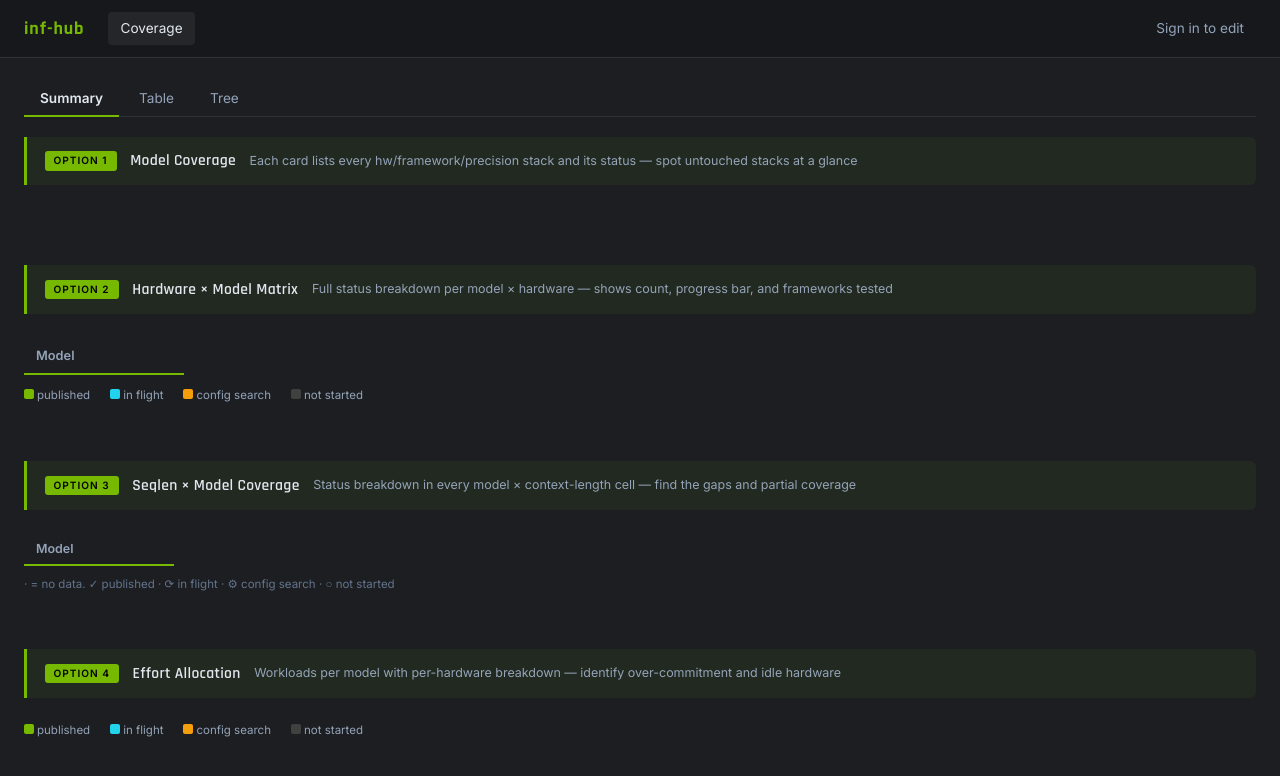
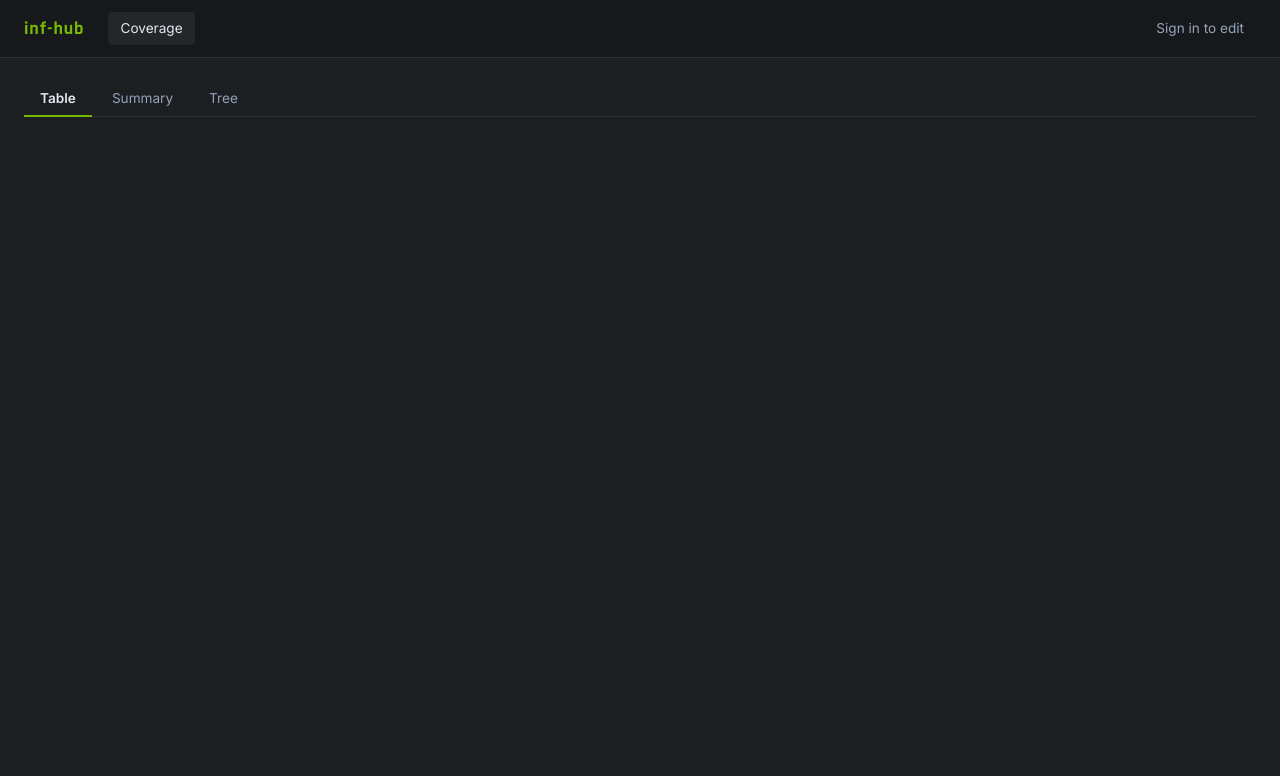
Before and after one commit to emily-potyraj/inf-hub, a FastAPI app: page / in a window 1280 px wide. Shown: the top 776 px of the page. Run offline with FastAPI, Linux system fonts and the light colour scheme; data that the repository does not hold is empty; parts of the project's set-up code (start-up, migrations or seed data) failed here and were passed over.

Commit message:
Add last_run_date column to workloads and Table tab

```diff
--- a/app/main.py
+++ b/app/main.py
@@ -22,6 +22,7 @@ from app.routers import workloads as workloads_router, configs, team, auth_route
 from app.routers import breadth_studies as breadth_studies_router
 from app.routers import devzone as devzone_router
 from app.routers import sentinel as sentinel_router
+from app.routers import requests as requests_router
 from app.routers.workloads import _to_row
 
 app = FastAPI(title="inf-hub")
@@ -69,6 +70,7 @@ app.include_router(auth_router.router)
 app.include_router(breadth_studies_router.router)
 app.include_router(devzone_router.router)
 app.include_router(sentinel_router.router)
+app.include_router(requests_router.router)
 
 _scheduler = BackgroundScheduler(daemon=True)
 
@@ -141,6 +143,7 @@ def index(
     model: str = None,
     hardware: str = None,
     status: str = None,
+    pic: str = None,
     q: str = None,
     db: Session = Depends(get_db),
     user=Depends(get_current_user),
@@ -155,6 +158,7 @@ def index(
         "precision": sorted(set(r.precision for r in all_rows if r.precision)),
         "scenario": sorted(set(r.scenario for r in all_rows if r.scenario)),
         "seqlens": sorted(set(r.seqlens for r in all_rows if r.seqlens)),
+        "pic": sorted(set(r.pic for r in all_rows if r.pic)),
     }
 
     # Apply filters
@@ -165,6 +169,8 @@ def index(
         rows = [r for r in rows if r.hardware == hardware]
     if status:
         rows = [r for r in rows if r.status == status]
+    if pic:
+        rows = [r for r in rows if r.pic == pic]
     if q:
         q_lower = q.lower()
         rows = [r for r in rows if any(
@@ -197,7 +203,7 @@ def index(
         "scenario": r.scenario, "seqlens": r.seqlens,
         "status": r.status, "pic": r.pic, "priority": r.priority,
         "nv_tps": r.nv_tps, "amd_tps": r.amd_tps, "gap_pct": r.gap_pct,
-        "notes": r.notes,
+        "notes": r.notes, "last_run_date": r.last_run_date,
     } for r in rows_sorted])
 
     stats = {
@@ -212,7 +218,7 @@ def index(
         "request": request,
         "tree": tree,
         "filter_options": filter_options,
-        "filters": {"model": model, "hardware": hardware, "status": status, "q": q},
+        "filters": {"model": model, "hardware": hardware, "status": status, "pic": pic, "q": q},
         "stats": stats,
         "rows_json": rows_json,
         "user": user,
--- a/app/models.py
+++ b/app/models.py
@@ -47,6 +47,7 @@ class Workload(Base):
     notes = Column(Text)
     work_type = Column(Text)   # nullable; 'tune' | 'breadth_test'
     study_id  = Column(Text)   # nullable; FK to breadth_studies.id (app-enforced)
+    last_run_date = Column(DateTime)
     created_at = Column(DateTime, default=_now)
     last_updated = Column(DateTime, default=_now, onupdate=_now)
 
--- a/app/routers/workloads.py
+++ b/app/routers/workloads.py
@@ -56,6 +56,7 @@ def _to_row(w: Workload) -> WorkloadRow:
     d["gap_pct"] = _compute_gap(w.nv_tps, w.amd_tps)
     if w.last_updated:
         d["last_updated"] = w.last_updated.isoformat()
+    d["last_run_date"] = w.last_run_date.isoformat() if w.last_run_date else None
     d["amd_tps_source"] = w.amd_tps_source
     d["amd_tps_sentinel_value"] = w.amd_tps_sentinel_value
     d["amd_tps_synced_at"] = w.amd_tps_synced_at.isoformat() if w.amd_tps_synced_at else None
--- a/app/schemas.py
+++ b/app/schemas.py
@@ -57,6 +57,7 @@ class WorkloadRow(BaseModel):
     sentinel_summary:       Optional[str]   = None
     sentinel_image_url:     Optional[str]   = None
     sentinel_synced_at:     Optional[str]   = None  # ISO string
+    last_run_date:          Optional[str]   = None  # ISO string
     last_updated: Optional[str]
 
     model_config = {"from_attributes": True}
--- a/app/templates/index.html
+++ b/app/templates/index.html
@@ -4,13 +4,13 @@
 
 {# ── Tab switcher ── #}
 <div class="flex gap-1 mb-5" style="border-bottom:1px solid var(--border);padding-bottom:0">
+  <button id="tab-btn-table" onclick="switchTab('table')"
+          style="padding:6px 16px;border:none;border-bottom:2px solid var(--green);background:transparent;color:var(--text);font-size:0.85rem;font-weight:600;cursor:pointer;margin-bottom:-1px">
+    Table
+  </button>
   <button id="tab-btn-summary" onclick="switchTab('summary')"
-          style="padding:6px 16px;border:none;border-bottom:2px solid var(--green);background:transparent;color:var(--text);font-size:0.85rem;font-weight:600;cursor:pointer;margin-bottom:-1px">
+          style="padding:6px 16px;border:none;border-bottom:2px solid transparent;background:transparent;color:var(--text-muted);font-size:0.85rem;cursor:pointer;margin-bottom:-1px">
     Summary
-  </button>
-  <button id="tab-btn-table" onclick="switchTab('table')"
-          style="padding:6px 16px;border:none;border-bottom:2px solid transparent;background:transparent;color:var(--text-muted);font-size:0.85rem;cursor:pointer;margin-bottom:-1px">
-    Table
   </button>
   <button id="tab-btn-tree" onclick="switchTab('tree')"
           style="padding:6px 16px;border:none;border-bottom:2px solid transparent;background:transparent;color:var(--text-muted);font-size:0.85rem;cursor:pointer;margin-bottom:-1px">
@@ -185,12 +185,12 @@
 </div>{# end tab-tree #}
 
 {# ── Summary tab ── #}
-<div id="tab-summary">
+<div id="tab-summary" style="display:none">
   <div id="summary-content"></div>
 </div>
 
 {# ── Table tab ── #}
-<div id="tab-table" style="display:none">
+<div id="tab-table">
   <div id="table-content"></div>
 </div>
 
@@ -215,7 +215,7 @@ function switchTab(tab) {
   if (tab === 'table'   && !_tableBuilt)   { buildTable();   _tableBuilt   = true; }
 }
 // Summary is the default tab — build it on load
-switchTab('summary');
+switchTab('table');
 
 // ── Excel-style table ──
 var _tableRows = null;
@@ -233,9 +233,10 @@ var _tableCols = [
   {key:'status',    label:'Status'},
   {key:'pic',       label:'PIC'},
   {key:'priority',  label:'Priority'},
-  {key:'nv_tps',    label:'NV TPS'},
-  {key:'amd_tps',   label:'AMD TPS'},
-  {key:'gap_pct',   label:'Gap %'},
+  {key:'nv_tps',        label:'NV TPS'},
+  {key:'amd_tps',       label:'AMD TPS'},
+  {key:'gap_pct',       label:'Gap %'},
+  {key:'last_run_date', label:'Date last run'},
 ];
 
 function buildTable() {
@@ -442,60 +443,10 @@ function buildSummary() {
   }
 
   // ─────────────────────────────────────────────────
-  // OPTION 1: Model Coverage Scorecards
+  // OPTION 1: Hardware × Model Matrix
   // ─────────────────────────────────────────────────
-  html += _sectionHdr(1, 'Model Coverage', 'Each card lists every hw/framework/precision stack and its status — spot untouched stacks at a glance');
-
-  html += '<div style="display:flex;flex-wrap:wrap;gap:0.75rem">';
-  models.forEach(function(m) {
-    var mr = modelRows[m] || [];
-    var total = mr.length;
-    var sc = _statusCounts(mr);
-    var allDone = sc.pub === total;
-    var cardBorder = allDone ? C_PUB : sc.ns === total ? '#333' : 'var(--border)';
-
-    // Group by hw · fw · precision
-    var stackMap = {};
-    mr.forEach(function(r) {
-      var key = [r.hardware||'?', r.framework||'?', r.precision||'?'].join(' · ');
-      if (!stackMap[key]) stackMap[key] = [];
-      stackMap[key].push(r);
-    });
-
-    var stackLines = Object.keys(stackMap).map(function(key) {
-      var sr = stackMap[key];
-      var best = _bestStatus(sr);
-      var icon = best==='pub'?'✓' : best==='fly'?'⟳' : best==='cfg'?'⚙' : '○';
-      var ic   = best==='pub'?C_PUB : best==='fly'?CT_FLY : best==='cfg'?CT_CFG : '#3a3a3a';
-      // Show scenario coverage for this stack
-      var scenarios = sr.map(function(r){return (r.scenario||'') + (r.seqlens?' '+r.seqlens:'');}).filter(Boolean);
-      var scenStr = scenarios.length <= 3 ? scenarios.join(', ') : scenarios.slice(0,3).join(', ') + ' +' + (scenarios.length-3);
-      return '<div style="display:flex;align-items:flex-start;gap:0.4rem;padding:3px 0;border-bottom:1px solid rgba(255,255,255,0.04)">'
-        + '<span style="color:' + ic + ';font-size:0.75rem;flex-shrink:0;margin-top:1px">' + icon + '</span>'
-        + '<div style="min-width:0">'
-        + '<div style="font-size:0.73rem;color:var(--text);font-weight:500;white-space:nowrap;overflow:hidden;text-overflow:ellipsis">' + key + '</div>'
-        + (scenStr ? '<div style="font-size:0.65rem;color:var(--text-label)">' + scenStr + '</div>' : '')
-        + '</div>'
-        + (sr.length > 1 ? '<span style="font-size:0.65rem;color:#444;flex-shrink:0;margin-left:auto">×' + sr.length + '</span>' : '')
-        + '</div>';
-    }).join('');
-
-    html += '<div style="width:256px;padding:0.9rem 1rem;border-radius:8px;border:1px solid ' + cardBorder + ';background:var(--bg-card)">'
-      + '<div style="display:flex;align-items:center;justify-content:space-between;margin-bottom:0.45rem">'
-      + '<div style="font-weight:700;font-size:0.88rem;color:var(--text);white-space:nowrap;overflow:hidden;text-overflow:ellipsis">' + m + '</div>'
-      + '<div style="font-size:0.68rem;color:var(--text-label);flex-shrink:0;margin-left:0.5rem">' + total + ' wl</div>'
-      + '</div>'
-      + _stackBar(sc, 6, 3)
-      + '<div style="font-size:0.68rem;margin:0.35rem 0 0.6rem">' + _countBadges(sc) + '</div>'
-      + '<div>' + stackLines + '</div>'
-      + '</div>';
-  });
-  html += '</div>';
-
-  // ─────────────────────────────────────────────────
-  // OPTION 2: Hardware × Model Matrix
-  // ─────────────────────────────────────────────────
-  html += _sectionHdr(2, 'Hardware × Model Matrix', 'Full status breakdown per model × hardware — shows count, progress bar, and frameworks tested');
+  html += _sectionHdr(1, 'Hardware × Model Matrix', 'Full status breakdown per model × hardware — shows count, progress bar, and frameworks tested');
+  html += '<div style="font-size:0.75rem;color:var(--text-muted);margin-bottom:1rem;font-style:italic">Click-through deep dive coming soon.</div>';
 
   html += '<div style="overflow-x:auto"><table style="border-collapse:collapse;font-size:0.8rem">';
   html += '<thead><tr>'
@@ -535,9 +486,9 @@ function buildSummary() {
   html += _legend();
 
   // ─────────────────────────────────────────────────
-  // OPTION 3: Seqlen × Model Coverage
+  // OPTION 2: Seqlen × Model Coverage
   // ─────────────────────────────────────────────────
-  html += _sectionHdr(3, 'Seqlen × Model Coverage', 'Status breakdown in every model × context-length cell — find the gaps and partial coverage');
+  html += _sectionHdr(2, 'Seqlen × Model Coverage', 'Status breakdown in every model × context-length cell — find the gaps and partial coverage');
 
   var allSeqlens = [];
   var allSeqSet = {};
@@ -587,9 +538,9 @@ function buildSummary() {
     + '<div style="font-size:0.72rem;color:var(--text-label);margin-top:0.6rem">· = no data. ✓ published · ⟳ in flight · ⚙ config search · ○ not started</div>';
 
   // ─────────────────────────────────────────────────
-  // OPTION 4: Effort Allocation
+  // OPTION 3: Effort Allocation
   // ─────────────────────────────────────────────────
-  html += _sectionHdr(4, 'Effort Allocation', 'Workloads per model with per-hardware breakdown — identify over-commitment and idle hardware');
+  html += _sectionHdr(3, 'Effort Allocation', 'Workloads per model with per-hardware breakdown — identify over-commitment and idle hardware');
 
   var maxTotal = Math.max.apply(null, models.map(function(m){ return modelCount[m]; }).concat([1]));
   html += '<div style="max-width:820px">';
@@ -643,6 +594,56 @@ function buildSummary() {
   });
   html += '</div>';
   html += _legend();
+
+  // ─────────────────────────────────────────────────
+  // OPTION 4: Model Coverage Scorecards
+  // ─────────────────────────────────────────────────
+  html += _sectionHdr(4, 'Model Coverage', 'Each card lists every hw/framework/precision stack and its status — spot untouched stacks at a glance');
+
+  html += '<div style="display:flex;flex-wrap:wrap;gap:0.75rem">';
+  models.forEach(function(m) {
+    var mr = modelRows[m] || [];
+    var total = mr.length;
+    var sc = _statusCounts(mr);
+    var allDone = sc.pub === total;
+    var cardBorder = allDone ? C_PUB : sc.ns === total ? '#333' : 'var(--border)';
+
+    // Group by hw · fw · precision
+    var stackMap = {};
+    mr.forEach(function(r) {
+      var key = [r.hardware||'?', r.framework||'?', r.precision||'?'].join(' · ');
+      if (!stackMap[key]) stackMap[key] = [];
+      stackMap[key].push(r);
+    });
+
+    var stackLines = Object.keys(stackMap).map(function(key) {
+      var sr = stackMap[key];
+      var best = _bestStatus(sr);
+      var icon = best==='pub'?'✓' : best==='fly'?'⟳' : best==='cfg'?'⚙' : '○';
+      var ic   = best==='pub'?C_PUB : best==='fly'?CT_FLY : best==='cfg'?CT_CFG : '#3a3a3a';
+      var scenarios = sr.map(function(r){return (r.scenario||'') + (r.seqlens?' '+r.seqlens:'');}).filter(Boolean);
+      var scenStr = scenarios.length <= 3 ? scenarios.join(', ') : scenarios.slice(0,3).join(', ') + ' +' + (scenarios.length-3);
+      return '<div style="display:flex;align-items:flex-start;gap:0.4rem;padding:3px 0;border-bottom:1px solid rgba(255,255,255,0.04)">'
+        + '<span style="color:' + ic + ';font-size:0.75rem;flex-shrink:0;margin-top:1px">' + icon + '</span>'
+        + '<div style="min-width:0">'
+        + '<div style="font-size:0.73rem;color:var(--text);font-weight:500;white-space:nowrap;overflow:hidden;text-overflow:ellipsis">' + key + '</div>'
+        + (scenStr ? '<div style="font-size:0.65rem;color:var(--text-label)">' + scenStr + '</div>' : '')
+        + '</div>'
+        + (sr.length > 1 ? '<span style="font-size:0.65rem;color:#444;flex-shrink:0;margin-left:auto">×' + sr.length + '</span>' : '')
+        + '</div>';
+    }).join('');
+
+    html += '<div style="width:256px;padding:0.9rem 1rem;border-radius:8px;border:1px solid ' + cardBorder + ';background:var(--bg-card)">'
+      + '<div style="display:flex;align-items:center;justify-content:space-between;margin-bottom:0.45rem">'
+      + '<div style="font-weight:700;font-size:0.88rem;color:var(--text);white-space:nowrap;overflow:hidden;text-overflow:ellipsis">' + m + '</div>'
+      + '<div style="font-size:0.68rem;color:var(--text-label);flex-shrink:0;margin-left:0.5rem">' + total + ' wl</div>'
+      + '</div>'
+      + _stackBar(sc, 6, 3)
+      + '<div style="font-size:0.68rem;margin:0.35rem 0 0.6rem">' + _countBadges(sc) + '</div>'
+      + '<div>' + stackLines + '</div>'
+      + '</div>';
+  });
+  html += '</div>';
 
   document.getElementById('summary-content').innerHTML = html;
 }
```
Also changed, not shown: alembic/versions/d1e2f3a4_add_last_run_date.py (added, +26 -0 lines).
